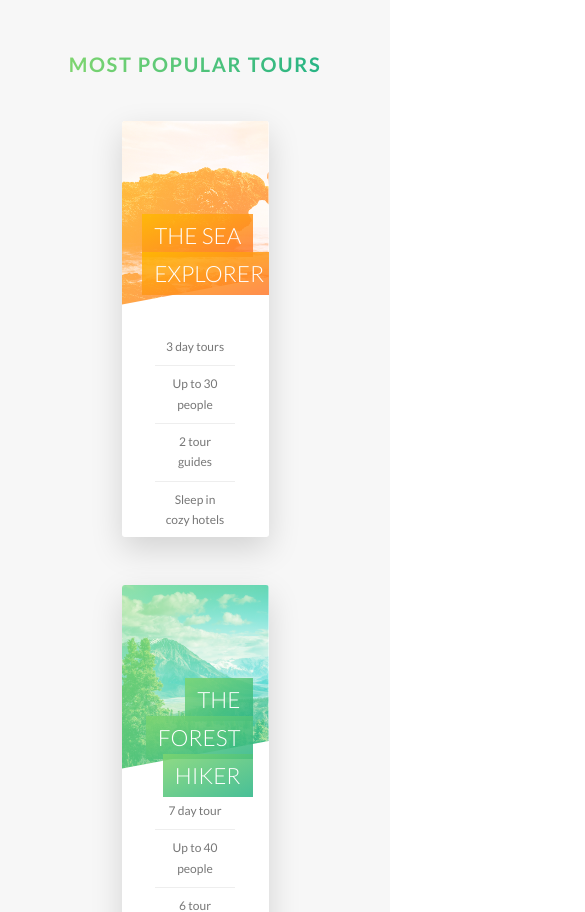
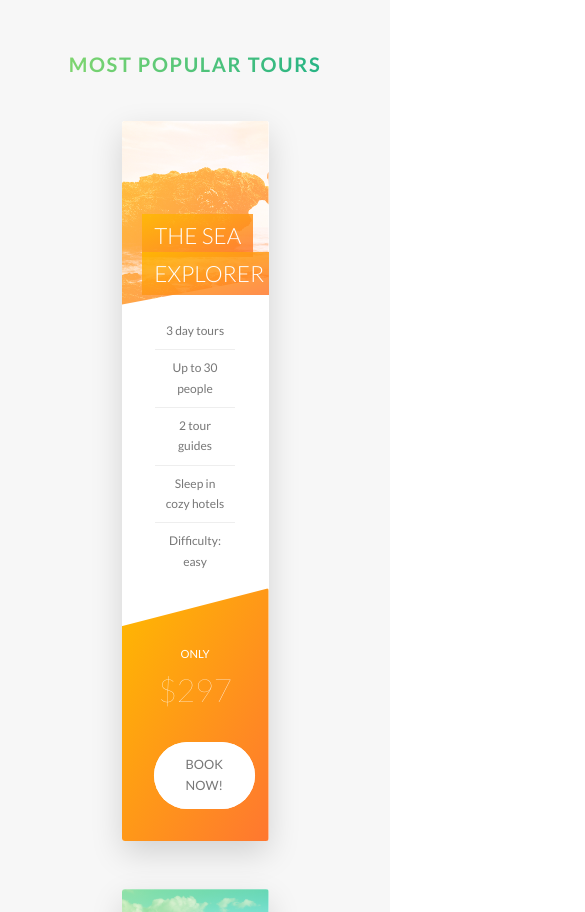
Before and after one commit to Jose1Useche/CSS-and-Sass, a website: page index.html in a window 390 px wide. Shown: the part 3123-4035 px from the top of the page, 585 px wide, since content can reach past the window. Drawn offline with Linux system fonts and the light colour scheme.

Commit message:
59. Writing Media Queries - Tours, Stories and Booking Sections

```diff
--- a/sass/components/_card.scss
+++ b/sass/components/_card.scss
@@ -142,4 +142,48 @@
         font-size: 6rem;
         font-weight: 100;
     }
+
+    @include respond(tab-port) {
+        height: auto;
+        border-radius: 3px;
+        background-color: $color-white;
+        box-shadow: 0 1.5rem 4rem rgba($color-black, .15);
+
+        &__side {
+            height: auto;
+            position: relative;
+            box-shadow: none;
+
+            &--back {
+                transform: rotateY(0);
+                clip-path: polygon(0 15%, 100% 0, 100% 100%, 0 100%);
+            }
+        }
+
+        &:hover &__side--front {
+            transform: rotateY(0);
+        }
+
+        &__details {
+            padding: 1rem 3rem;
+        }
+
+        //Back Side Styling
+        &__cta {
+            position: relative;
+            top: 0;
+            left: 0;
+            transform: translate(0);
+            width: 100%;
+            padding: 7rem 4rem 4rem 4rem;
+        }
+
+        &__price-box {
+            margin-bottom: 3rem;
+        }
+
+        &__price-value {
+            font-size: 4rem;
+        }
+    }
 }
--- a/sass/components/_form.scss
+++ b/sass/components/_form.scss
@@ -14,6 +14,10 @@
         width: 90%;
         display: block;
         transition: all .4s;
+
+        @include respond(tab-port) {
+            width: 100%;
+        }
 
         &:focus {
             outline: none;
@@ -48,6 +52,11 @@
     &__radio-group {
         width: 49%;
         display: inline-block;
+
+        @include respond(tab-port) {
+            width: 100%;
+            margin-bottom: 2rem;
+        }
     }
 
     &__radio-input {
--- a/sass/components/_story.scss
+++ b/sass/components/_story.scss
@@ -8,6 +8,16 @@
     padding-left: 9rem;
     font-size: $default-font-size;
     transform: skewX(-12deg);
+
+    @include respond(tab-port) {
+        width: 100%;
+        padding: 4rem;
+        padding-left: 7rem;
+    }
+
+    @include respond(phone) {
+        transform: skew(0);
+    }
 
     &__shape {
         width: 15rem;
@@ -21,6 +31,10 @@
         clip-path: circle(50% at  50% 50%);
         transform: translateX(-3rem) skewX(12deg);
         position: relative;
+
+        @include respond(phone) {
+            transform: translateX(-3rem) skewX(0);
+        }
     }
 
     &__img {
@@ -33,6 +47,10 @@
 
     &__text {
         transform: skewX(12deg);
+
+        @include respond(phone) {
+            transform: skewX(0);
+        }
     }
 
     &__caption {
--- a/sass/pages/_home.scss
+++ b/sass/pages/_home.scss
@@ -64,10 +64,37 @@
     border-radius: 3px;
     box-shadow: 0 1.5rem 4rem rgba($color-black, .2);
 
-    height: 50rem;
+    @include respond(tab-land) {
+        background-image:
+            linear-gradient(105deg,
+                rgba($color-white, .9) 0%,
+                rgba($color-white, .9) 65%,
+                transparent 65%),
+            url(../img/nat-10.jpg);
+
+        background-size: cover;
+    }
+
+    @include respond(tab-port) {
+        background-image:
+            linear-gradient(to right,
+                rgba($color-white, .9) 0%,
+                rgba($color-white, .9) 100%),
+            url(../img/nat-10.jpg);
+
+        background-size: cover;
+    }
 
     &__form {
         width: 50%;
         padding: 6rem;
+
+        @include respond(tab-land) {
+            width: 65%;
+        }
+
+        @include respond(tab-port) {
+            width: 100%;
+        }
     }
 }
```
Also changed, not shown: css/style.css.
